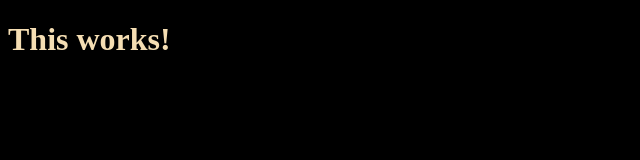
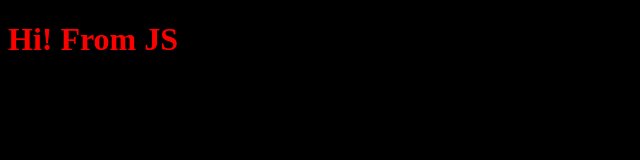
Before and after one commit to cheche1210/vanillajs, a plain HTML site: page vanillajs_ex/index.html in a window 1280 px wide. Shown: the whole page, without its empty margins (0-640 px from the left). Drawn offline with Linux system fonts and the light colour scheme.

Commit message:
document update

```diff
--- a/vanillajs_ex/index.css
+++ b/vanillajs_ex/index.css
@@ -4,3 +4,5 @@ body {
 h1 {
   color: wheat;
 }
+#title {
+}
--- a/vanillajs_ex/index.html
+++ b/vanillajs_ex/index.html
@@ -5,7 +5,7 @@
      <link rel="stylesheet" href="index.css"/>
   </head>
   <body>
-    <h1>This works!</h1>
+    <h1 id = 'title'>This works!</h1>
     <script src ="index.js"></script>
   </body>
 </html>
--- a/vanillajs_ex/index.js
+++ b/vanillajs_ex/index.js
@@ -14,3 +14,14 @@ Boolean: true = 1 / false = 0
 Number: 말 그대로 숫자
 Float: float하는 숫자. 소수점이 있는 경우?
 */
+//querySelector->id로 선택해 보겠다 만일 id로 찾고싶으면 #~~class는 .~~
+//querySelector은 중요
+const title = document.querySelector("#title");
+console.log(title);
+
+//.log.error......
+//html을 DOM형태로 변형 가능
+title.innerHTML = "Hi! From JS";
+title.style.color = "red";
+console.dir(document);
+document.title = "I own you now";
```
Also changed, not shown: 1 other file.
